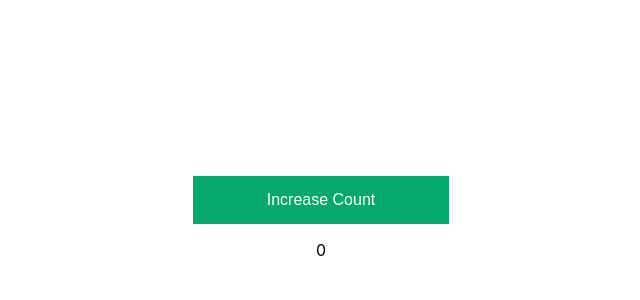
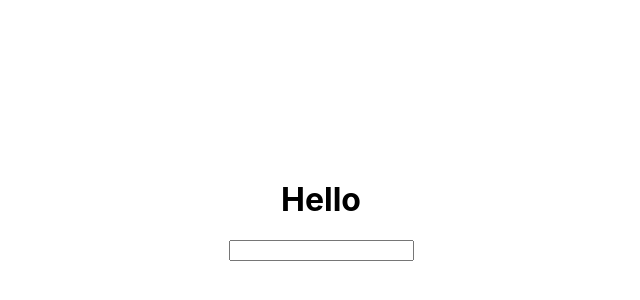
Before and after one commit to shanyaverma03/HooksDemo, a React (Create React App) app: page / in a window 1280 px wide. Shown: the part 190-490 px from the top of the page, without its empty margins (319-959 px from the left). Built offline with nearby package versions, Linux system fonts and the light colour scheme.

Commit message:
useState hook example 2

```diff
--- a/src/App.js
+++ b/src/App.js
@@ -1,8 +1,10 @@
 import "./App.css";
+import RefsDemo from "./components/RefsDemo";
 import State from "./components/State";
 
 function App() {
-  return <State />;
+  // return <State />;
+  return <RefsDemo />;
 }
 
 export default App;
--- /dev/null
+++ b/src/components/RefsDemo.js
@@ -0,0 +1,19 @@
+import { useState } from "react";
+
+import classes from "./RefsDemo.module.css";
+
+const RefsDemo = () => {
+  const [name, setName] = useState("");
+
+  const nameChangeHandler = (event) => {
+    setName(event.target.value);
+  };
+  return (
+    <div className={classes.wrapper}>
+      <h1>Hello {name}</h1>
+      <input type="text" onChange={nameChangeHandler} value={name} />
+    </div>
+  );
+};
+
+export default RefsDemo;
--- /dev/null
+++ b/src/components/RefsDemo.module.css
@@ -0,0 +1,7 @@
+.wrapper {
+  display: flex;
+  flex-direction: column;
+  height: 100vh;
+  align-items: center;
+  justify-content: center;
+}
```
